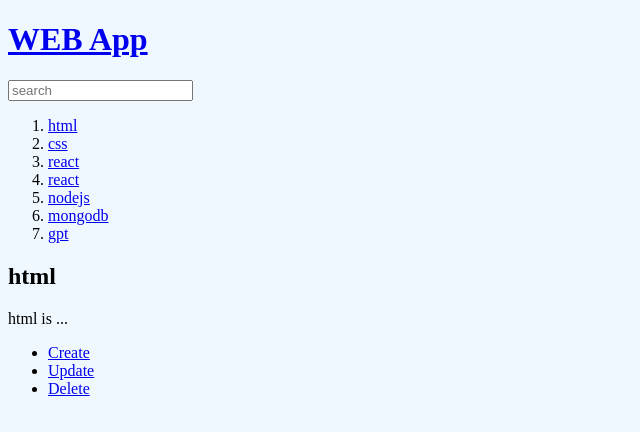
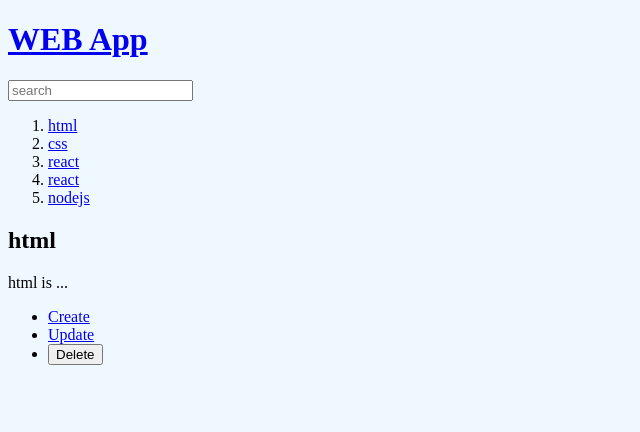
Before and after one commit to Sminky1170/elice-theory, a Next.js app in the folder 0403/: page /read/1 in a window 1280 px wide. Shown: the top 432 px of the page, without its empty margins (0-640 px from the left). Built offline with nearby package versions, Linux system fonts and the light colour scheme; data requests are answered from the project's data file.

Commit message:
삭제 구현

```diff
--- a/0403/components/layout.js
+++ b/0403/components/layout.js
@@ -21,7 +21,15 @@ export default function Layout({children}) {
     if(router.query.id !== undefined){
       contextUI = <>
         <li><Link href={`/update/${router.query.id}`}>Update</Link></li>
-        <li><Link href="/delete">Delete</Link></li>
+        <li><button onClick={evt=>{
+          fetch('http://localhost:9999/topics/' + router.query.id, {
+            method: 'DELETE'
+          })
+            .then((response) => response.json())
+            .then((result) => {
+              router.push('/');
+            });
+        }}>Delete</button></li>
       </>
     }
     return (
--- a/0403/db.json
+++ b/0403/db.json
@@ -24,16 +24,6 @@
       "title": "nodejs",
       "body": "nodejs is ..",
       "id": 5
-    },
-    {
-      "title": "mongodb",
-      "body": "mongodb is ...",
-      "id": 6
-    },
-    {
-      "title": "gpt",
-      "body": "gpt is ...",
-      "id": 7
     }
   ]
 }
```
